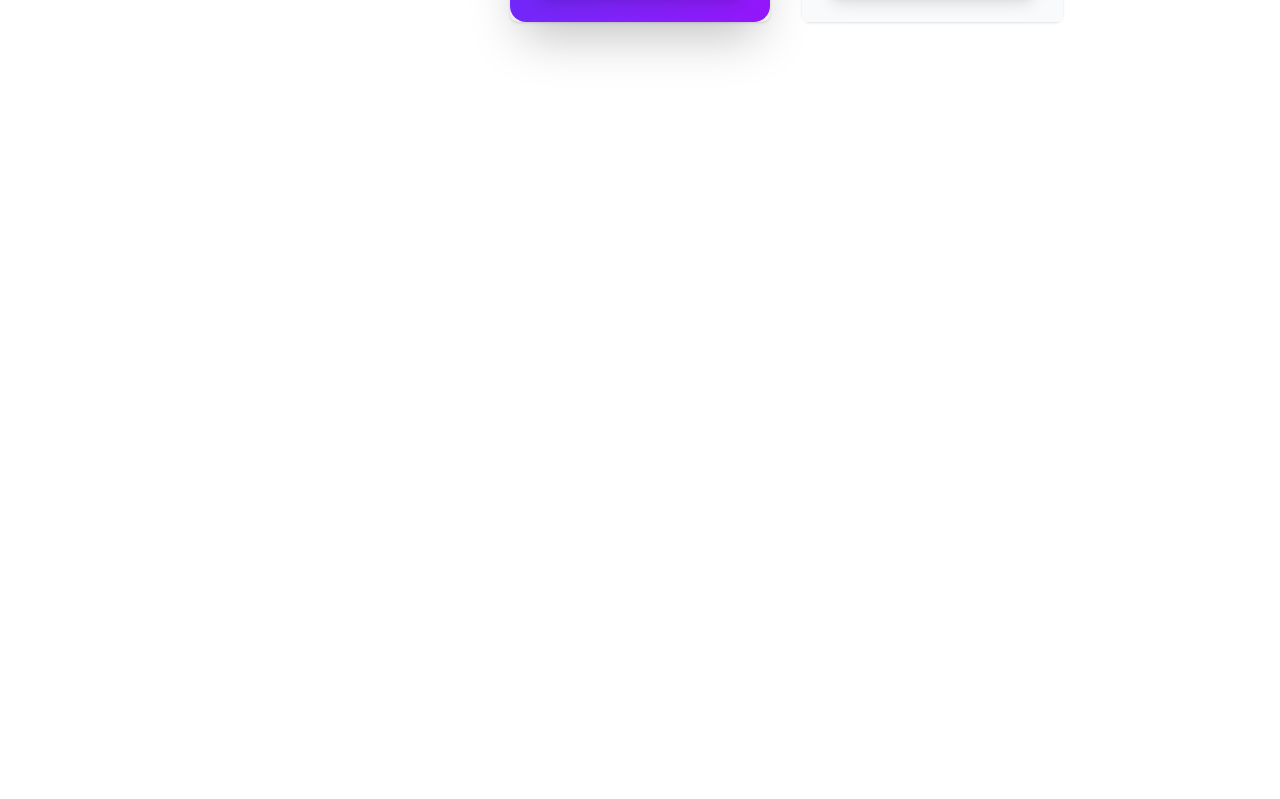
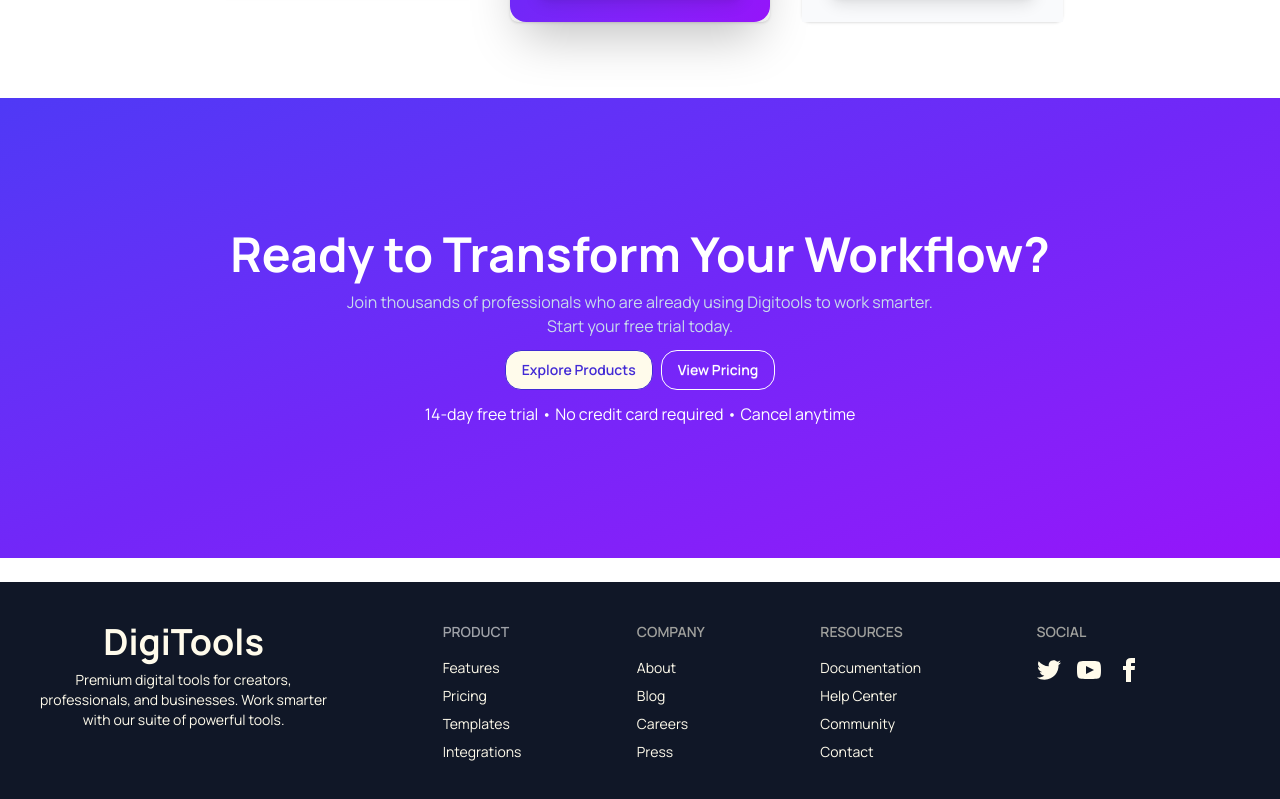
Before and after one commit to farhad202526/my-assignment6-digtools-2026, a React (Vite) app: page / in a window 1280 px wide. Shown: the part 2263-3062 px from the top of the page. Before the commit the page ends 2361 px from the top, so only its background shows below. Built offline with nearby package versions, Linux system fonts and the light colour scheme.

Commit message:
add foote section

```diff
--- a/src/App.jsx
+++ b/src/App.jsx
@@ -2,8 +2,10 @@
 
 import './App.css'
 import Banner from './components/Banner/Banner'
+import Footer from './components/Footer/Footer'
 import Nav from './components/Nav/Nav'
 import Priceing from './components/Priceing/Priceing'
+import Ready from './components/Ready/Ready'
 import Star from './components/Star/Star'
 import Step from './components/Step/Step'
 
@@ -30,6 +32,13 @@
    {/* <h1>pricetin section add </h1> */}
    <Priceing></Priceing>
 
+   {/* <h1> rady secton </h1> */}
+
+   <Ready></Ready>
+
+   {/* <h1>footer add </h1> */}
+   <Footer></Footer>
+
 
 
 
--- /dev/null
+++ b/src/components/Footer/Footer.jsx
@@ -0,0 +1,98 @@
+
+
+
+import React from 'react';
+
+const Footer = () => {
+    return (
+        <div className='bg-[#101727]'>
+            <footer className="footer   sm:footer-horizontal    p-10 bg-[#101727] text-amber-50">
+
+  <nav className=' flex flex-col justify-center items-center text-center md:justify-normal '>
+     <h1 className='text-4xl font-bold  '>DigiTools</h1>
+
+   <div>
+     <p>
+      Premium digital tools for creators,
+    </p>
+    <p>professionals, and businesses. Work smarter</p>
+    <p>with our suite of powerful tools.</p>
+   </div>
+  </nav>
+  <nav className=''>
+    <h6 className="footer-title text-white">Product</h6>
+    <a className="link link-hover">Features</a>
+    <a className="link link-hover">Pricing</a>
+    <a className="link link-hover">Templates</a>
+    <a className="link link-hover">Integrations</a>
+  </nav>
+
+
+
+  <nav>
+    <h6 className="footer-title">Company</h6>
+    <a className="link link-hover">About </a>
+    <a className="link link-hover">Blog</a>
+    <a className="link link-hover">Careers</a>
+    <a className="link link-hover">Press</a>
+  </nav>
+
+
+
+  <nav>
+    <h6 className="footer-title">Resources</h6>
+    <a className="link link-hover">Documentation</a>
+    <a className="link link-hover">Help Center</a>
+    <a className="link link-hover">Community</a>
+    <a className="link link-hover">Contact</a>
+  </nav>
+   <nav>
+    <h6 className="footer-title">Social</h6>
+    <div className="grid grid-flow-col gap-4">
+      <a>
+        <svg
+          xmlns="http://www.w3.org/2000/svg"
+          width="24"
+          height="24"
+          viewBox="0 0 24 24"
+          className="fill-current">
+          <path
+            d="M24 4.557c-.883.392-1.832.656-2.828.775 1.017-.609 1.798-1.574 2.165-2.724-.951.564-2.005.974-3.127 1.195-.897-.957-2.178-1.555-3.594-1.555-3.179 0-5.515 2.966-4.797 6.045-4.091-.205-7.719-2.165-10.148-5.144-1.29 2.213-.669 5.108 1.523 6.574-.806-.026-1.566-.247-2.229-.616-.054 2.281 1.581 4.415 3.949 4.89-.693.188-1.452.232-2.224.084.626 1.956 2.444 3.379 4.6 3.419-2.07 1.623-4.678 2.348-7.29 2.04 2.179 1.397 4.768 2.212 7.548 2.212 9.142 0 14.307-7.721 13.995-14.646.962-.695 1.797-1.562 2.457-2.549z"></path>
+        </svg>
+      </a>
+      <a>
+        <svg
+          xmlns="http://www.w3.org/2000/svg"
+          width="24"
+          height="24"
+          viewBox="0 0 24 24"
+          className="fill-current">
+          <path
+            d="M19.615 3.184c-3.604-.246-11.631-.245-15.23 0-3.897.266-4.356 2.62-4.385 8.816.029 6.185.484 8.549 4.385 8.816 3.6.245 11.626.246 15.23 0 3.897-.266 4.356-2.62 4.385-8.816-.029-6.185-.484-8.549-4.385-8.816zm-10.615 12.816v-8l8 3.993-8 4.007z"></path>
+        </svg>
+      </a>
+      <a>
+        <svg
+          xmlns="http://www.w3.org/2000/svg"
+          width="24"
+          height="24"
+          viewBox="0 0 24 24"
+          className="fill-current">
+          <path
+            d="M9 8h-3v4h3v12h5v-12h3.642l.358-4h-4v-1.667c0-.955.192-1.333 1.115-1.333h2.885v-5h-3.808c-3.596 0-5.192 1.583-5.192 4.615v3.385z"></path>
+        </svg>
+      </a>
+    </div>
+  </nav>
+
+</footer>
+
+
+
+
+
+        </div>
+    );
+};
+
+export default Footer;
--- /dev/null
+++ b/src/components/Ready/Ready.jsx
@@ -0,0 +1,27 @@
+
+
+import React from 'react';
+
+const Ready = () => {
+    return (
+        <div className=' p-10 my-6   bg-gradient-to-br from-[#4F39F6] via-[#7227F8] to-[#9514FA]'>
+            <div className=' text-white w-11/12 mx-auto flex flex-col justify-center items-center py-7 my-16 gap-3  text-center'>
+                <h1 className=' text-3xl md:text-5xl font-bold'>Ready to Transform Your Workflow?</h1>
+                <p className='text-[#c8dbeb]'>Join thousands of professionals who are already using Digitools to work smarter. <br /> Start your free trial today.</p>
+
+                <div className='flex flex-col md:flex-row gap-2'>
+                    <button className='btn btn-outline btn-primary bg-amber-50 rounded-2xl'>Explore Products</button>
+                    <button className=' btn btn-outline btn-primary text-white  border border-white/99 rounded-2xl'>View Pricing</button>
+                </div>
+                <p>14-day free trial • No credit card required • Cancel anytime</p>
+
+
+
+            </div>
+
+
+        </div>
+    );
+};
+
+export default Ready;
--- a/src/components/Step/Step.jsx
+++ b/src/components/Step/Step.jsx
@@ -37,7 +37,7 @@
                 {/* <h1>crad 2</h1> */}
                 <div className='setp-crad relative h-96  max-w-96 bg-white rounded-2xl flex flex-col justify-center text-center      items-center mt-3.5 border-1 border-indigo-800  p-9 gap-6 '>
 
-                    <p className=' absolute  top-6 right-9   bg-[#4F39F6]  text-white text-xl font-bold h-11 w-11 text-center p-1.5 rounded-full  '>01</p>
+                    <p className=' absolute  top-6 right-9   bg-[#4F39F6]  text-white text-xl font-bold h-11 w-11 text-center p-1.5 rounded-full  '>02</p>
 
 
                     <div className='h-28 w-28 rounded-full flex text-center items-center justify-center bg-[#d8b7f1]'>
@@ -50,7 +50,7 @@
                 {/* <h1>crad 3</h1> */}
                 <div className='setp-crad relative h-96  max-w-96 bg-white rounded-2xl flex flex-col justify-center text-center      items-center mt-3.5 border-1 border-indigo-800  p-9 gap-6 '>
 
-                    <p className=' absolute  top-6 right-9   bg-[#4F39F6]  text-white text-xl font-bold h-11 w-11 text-center p-1.5 rounded-full  '>01</p>
+                    <p className=' absolute  top-6 right-9   bg-[#4F39F6]  text-white text-xl font-bold h-11 w-11 text-center p-1.5 rounded-full  '>03</p>
 
 
                     <div className='h-28 w-28 rounded-full flex text-center items-center justify-center bg-[#d8b7f1] '>
```
